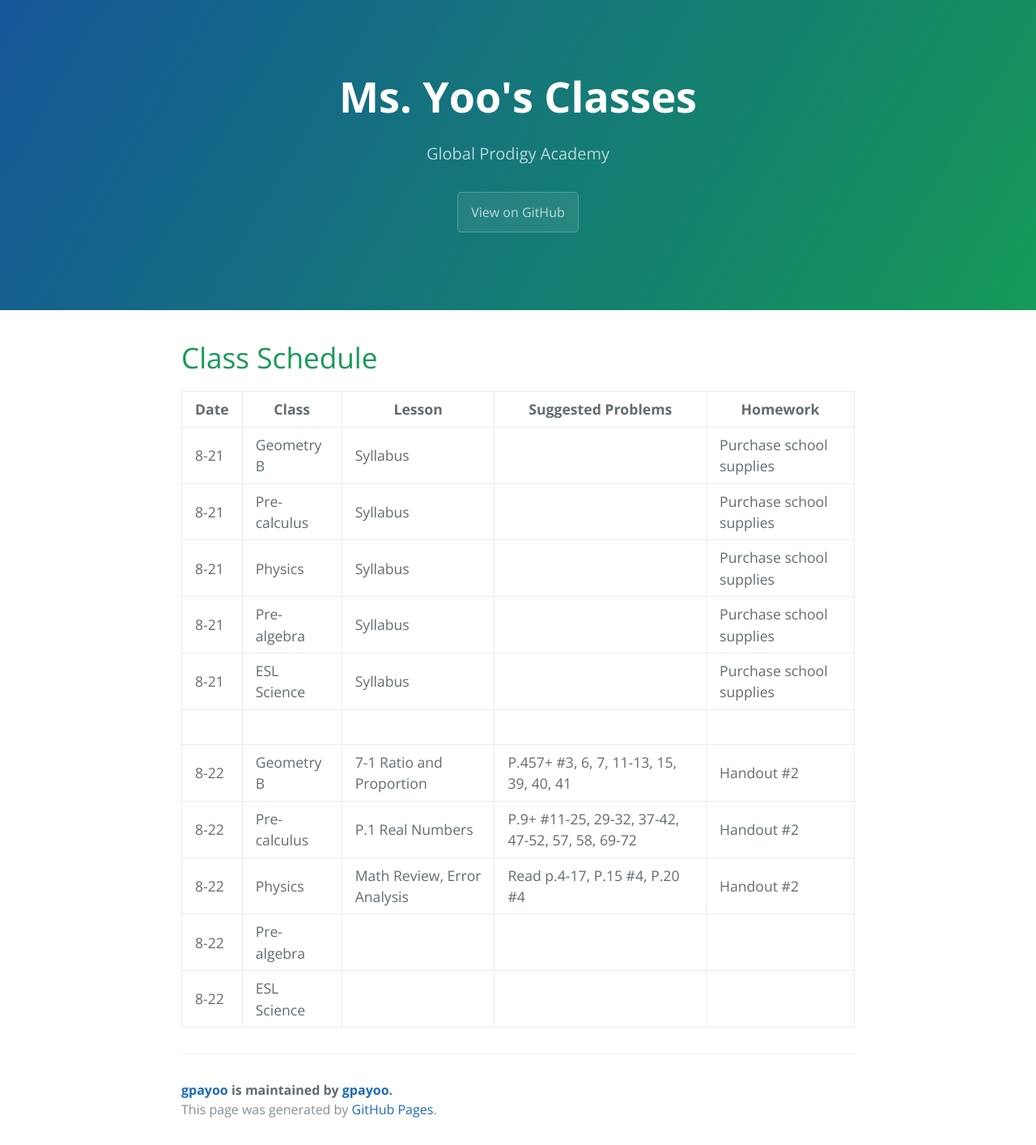
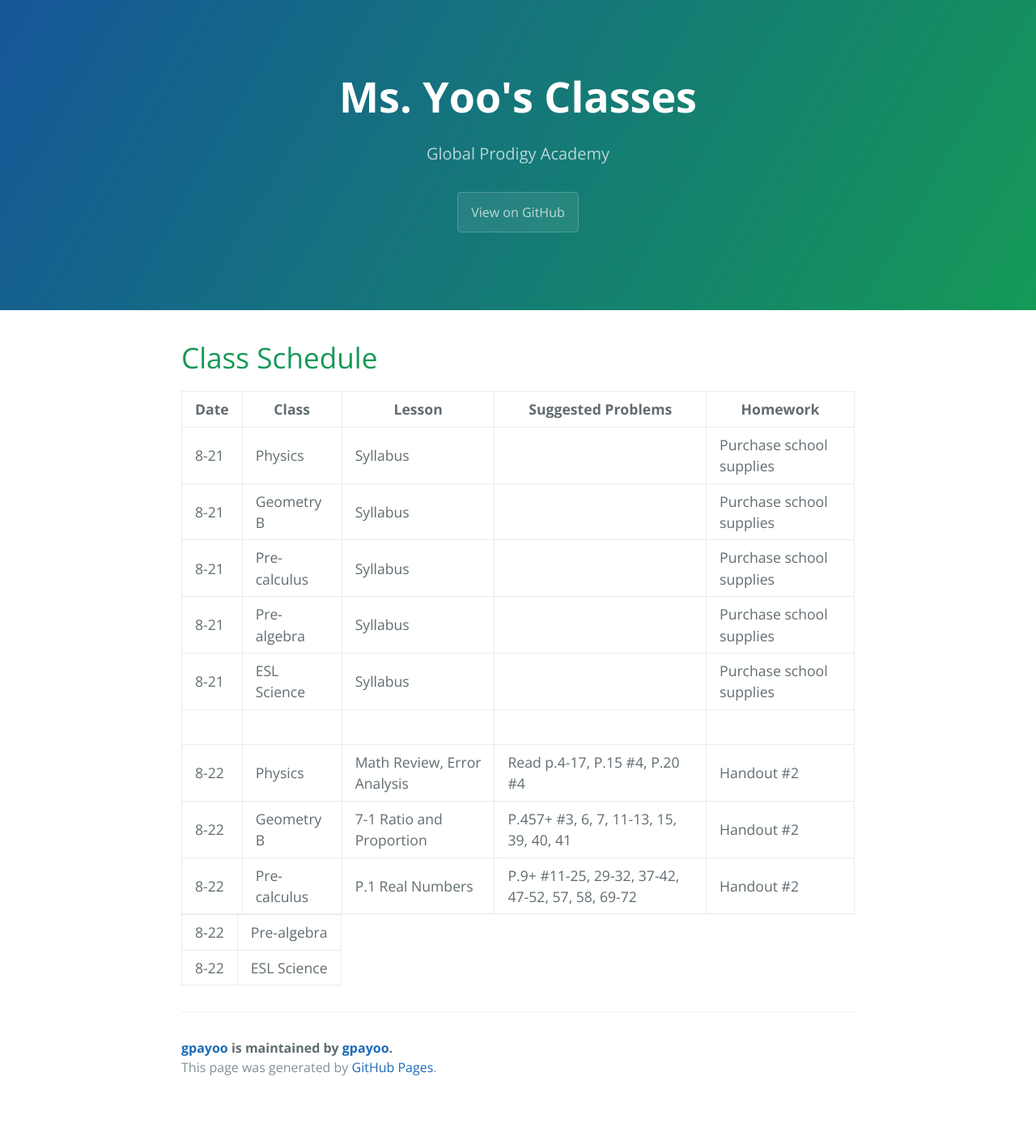
Before and after one commit to gpayoo/gpayoo, a Jekyll site: the page built from index.md, in a window 1280 px wide. Shown: the whole page at 81% size. Built offline with Jekyll 4.4.1, drawn with Linux system fonts in a browser that asks for light colours; our own code applies the rules of GitHub Pages for plain Markdown files; after the commit the page ends 1362 px from its top, so only the background shows below that.

```diff
--- a/index.md
+++ b/index.md
@@ -7,14 +7,15 @@ layout: default
 
 | Date | Class | Lesson | Suggested Problems | Homework |
 | ---- | ----- | ------ | -------- |
+| 8-21 | Physics | Syllabus        | | Purchase school supplies
 | 8-21 | Geometry B | Syllabus     |   | Purchase school supplies
 | 8-21 | Pre-calculus | Syllabus   | | Purchase school supplies
-| 8-21 | Physics | Syllabus        | | Purchase school supplies
 | 8-21 | Pre-algebra | Syllabus    | | Purchase school supplies
 | 8-21 | ESL Science | Syllabus    | | Purchase school supplies
 |      |             |             | |
+| 8-22 | Physics | Math Review, Error Analysis | Read p.4-17, P.15 #4, P.20 #4 | Handout #2 |
 | 8-22 | Geometry B | 7-1 Ratio and Proportion | P.457+ #3, 6, 7, 11-13, 15, 39, 40, 41 | Handout #2 |
 | 8-22 | Pre-calculus | P.1 Real Numbers | P.9+ #11-25, 29-32, 37-42, 47-52, 57, 58, 69-72 | Handout #2
-| 8-22 | Physics | Math Review, Error Analysis | Read p.4-17, P.15 #4, P.20 #4 | Handout #2 |
+
 | 8-22 | Pre-algebra |
 | 8-22 | ESL Science |
```
